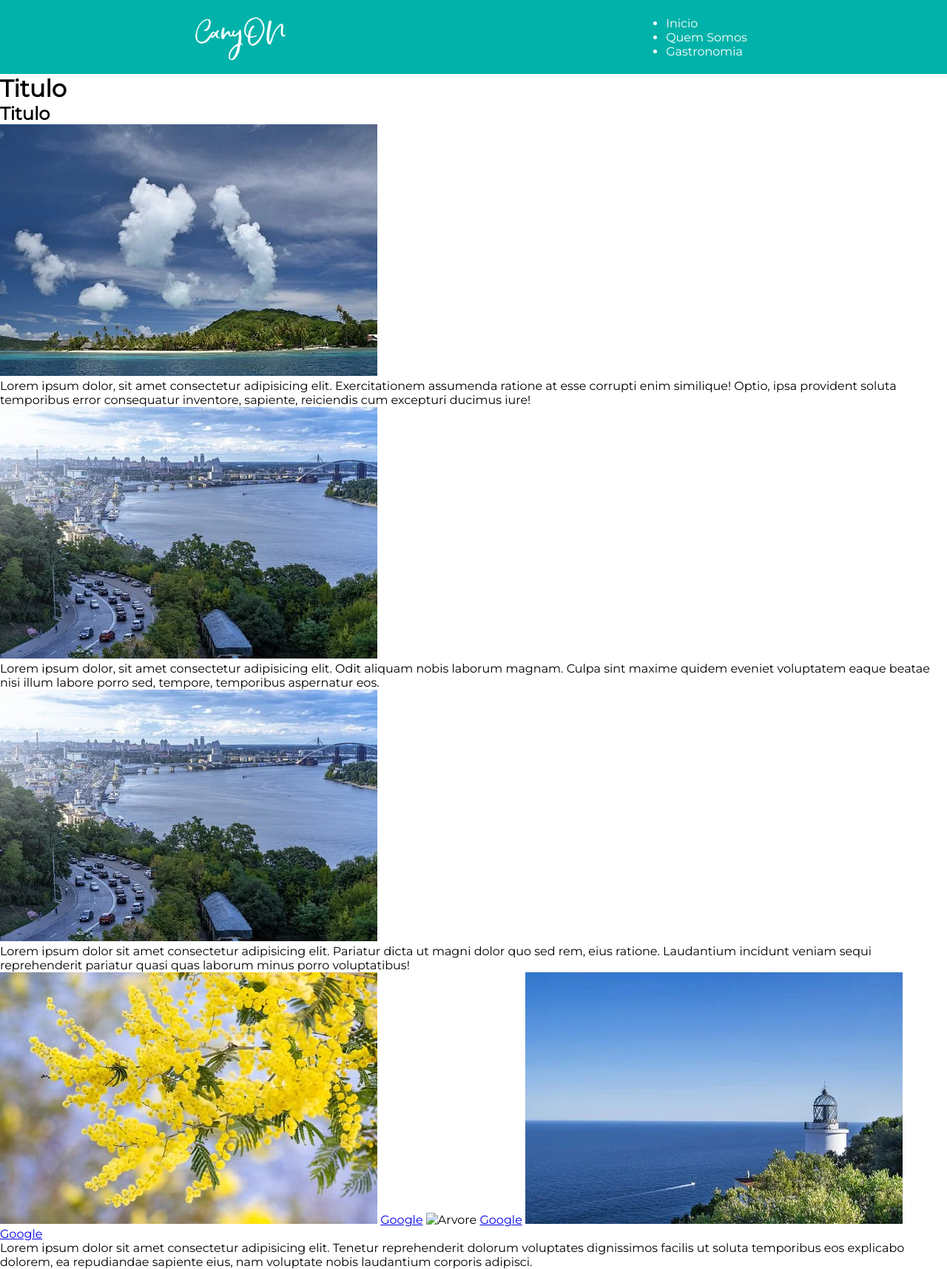
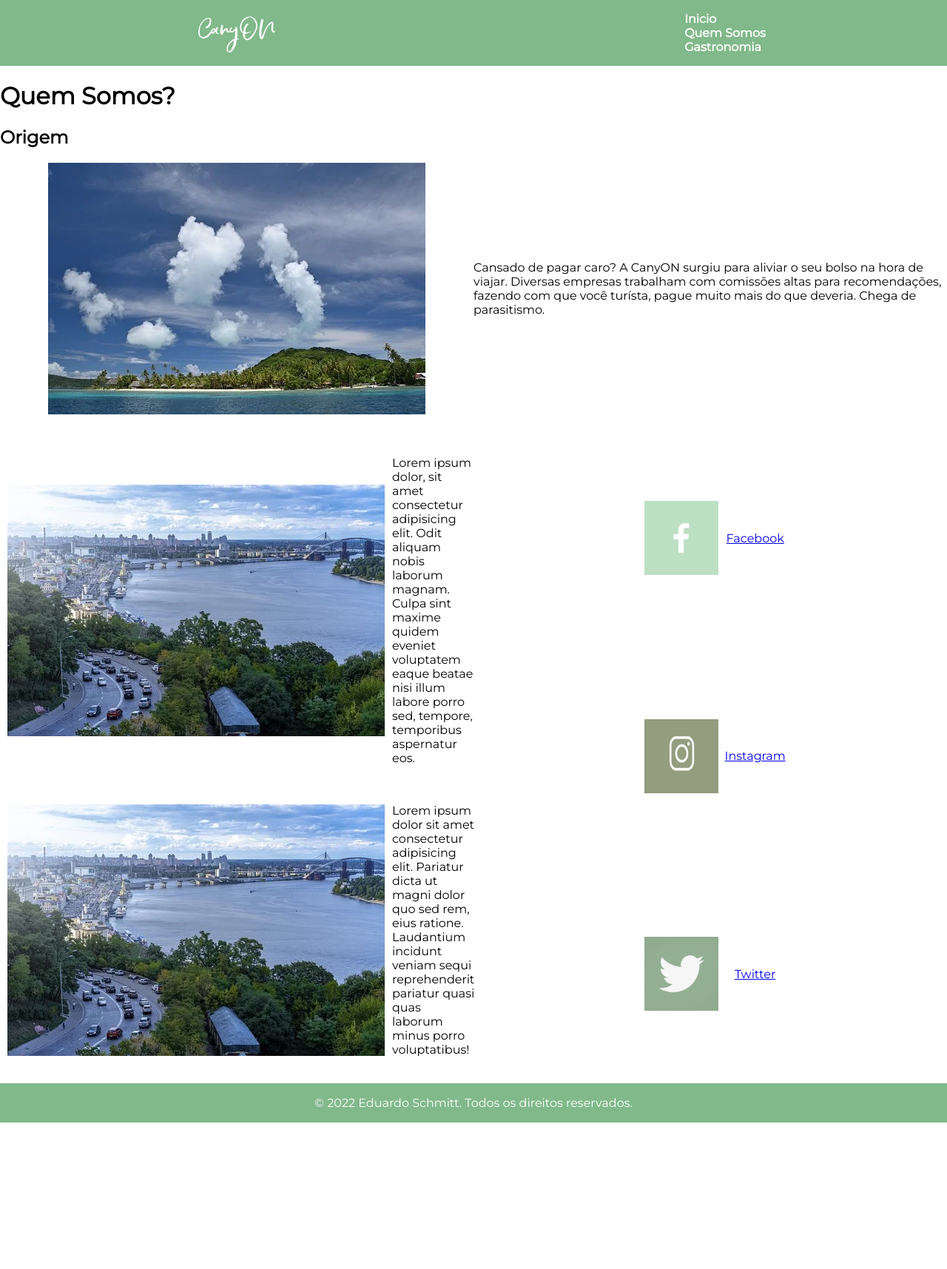
Before and after one commit to eduardoschmitt/CanyON, a plain HTML site: page who.html in a window 1280 px wide. Shown: the whole page at 74% size. After the commit the page ends 1517 px from the top, so only its background shows below. Drawn offline with Linux system fonts and the light colour scheme.

Commit message:
Estilização e correção

```diff
--- /dev/null
+++ b/styles/style-who.css
@@ -0,0 +1,39 @@
+.origem {
+    display: grid;
+    place-items: center;
+    grid-template-columns: 1fr 1fr;
+    padding: 0 0 20px 0;
+}
+
+/* =~=~=~=~ Meia seção =~=~=~=~ */
+.separar {
+    display: grid;
+    grid-template-columns: 1fr 1fr;
+}
+
+.info {
+    display: grid;
+    place-items: center;
+    padding: 10px;
+    grid-template-columns: 1fr 1fr;
+}
+
+.info p {
+    padding: 10px;
+}
+
+.social {
+    display: grid;
+    place-items: center;
+}
+
+.social img {
+    height: 100px;
+    width: 100px;
+}
+
+.social section {
+    display: grid;
+    grid-template-columns: 1fr 1fr;
+    place-items: center;
+}
--- a/styles/style.css
+++ b/styles/style.css
@@ -1,34 +1,75 @@
+/* Cores que possívelmente vou usar
+   Verde Água rgb(0, 178, 169) */
+
 * {
-    font-family: 'Montserrat', sans-serif;
-    margin: 0;
-    padding: 0;
+    box-sizing: border-box;
 }
 
-header {
+/* =~=~=~=~ Corpo da Página =~=~=~=~ */
+body {
+    font-family: 'Montserrat', sans-serif;
+    margin: 0 auto;
+    padding: 0;
+    width: 100%;
+    height: 100%;
+}
+
+/* =~=~=~=~ Cabeçalho e Menu =~=~=~=~ */
+.cabecalho {
     display: grid;
     grid-template-columns: 1fr 1fr;
     place-items: center;
-    background-color: rgb(0, 178, 169);
-    height: 80px;
-    padding: 10px;
+    background-color: rgb(129, 185, 138);
 }
 
 .cabecalho img {
     width: 20%;
+    padding: 10px;
 }
 
 .menu li {
     color: white;
 }
 
-.principal {
-    display: grid;
-    place-items: center;
-    grid-template-columns: 1fr 1fr;
-    padding: 5%;
+ul {
+    list-style-type: none;
 }
 
 li a {
+    font-weight: bold;
     text-decoration: none;
     color: white;
 }
+
+/* =~=~=~=~ Escopo =~=~=~=~ */
+.principal { /* Escopo e Escopo Lateral*/
+    display: grid;
+    place-items: center;
+    grid-template-columns: 3fr 1fr;
+}
+
+.escopo {
+    padding: 25px 10px;
+}
+
+/* =~=~=~=~ Escopo Lateral =~=~=~=~ */
+.escopo-lateral {
+    padding: 0 20px;
+}
+
+/* =~=~=~=~ Escopo Lateral =~=~=~=~ */
+.introducao h1{
+    font-size: 100px;
+}
+
+.intro-frase {
+    padding: 0 0 50px 0;
+}
+
+/* =~=~=~=~ Footer =~=~=~=~ */
+footer {
+    text-align: center;
+    padding: 1px;
+    background-color: rgb(129, 185, 138);
+    color: white;
+}
--- a/who.html
+++ b/who.html
@@ -5,6 +5,7 @@
     <meta name="author" content="Eduardo Schmitt">
     <meta name="discription" content="Guia Turístico de Praia Grande (SC)">
     <link rel="stylesheet" href="styles/style.css">
+    <link rel="stylesheet" href="styles/style-who.css">
     <link rel="preconnect" href="https://fonts.googleapis.com">
     <link rel="preconnect" href="https://fonts.gstatic.com" crossorigin>
     <link href="https://fonts.googleapis.com/css2?family=Montserrat&display=swap" rel="stylesheet">
@@ -23,35 +24,43 @@
         </nav>
     </header>
     <main>
-        <h1>Titulo</h1>
+        <h1>Quem Somos?</h1>
         <!-- Página principal -->
         <article>
-            <h2>Titulo</h2>
+            <h2>Origem</h2>
             <!-- Seção 1 -->
-            <section>
+            <section class="origem">
                 <img src="imagens/ceu.webp" alt="Céu">
-                <p>Lorem ipsum dolor, sit amet consectetur adipisicing elit. Exercitationem assumenda ratione at esse corrupti enim similique! Optio, ipsa provident soluta temporibus error consequatur inventore, sapiente, reiciendis cum excepturi ducimus iure!</p>
+                <p>Cansado de pagar caro? A CanyON surgiu para aliviar o seu bolso na hora de viajar. Diversas empresas trabalham com comissões altas para recomendações, fazendo com que você turísta, pague muito mais do que deveria. Chega de parasitismo. </p>
             </section>
-            <!-- Meia Seção -->
-            <section>
+            <article class="separar">
+                <section class="info">
                     <img src="imagens/4.webp" alt="Paisagem">
                     <p>Lorem ipsum dolor, sit amet consectetur adipisicing elit. Odit aliquam nobis laborum magnam. Culpa sint maxime quidem eveniet voluptatem eaque beatae nisi illum labore porro sed, tempore, temporibus aspernatur eos.</p>
                     <img src="imagens/4.webp" alt="Paisagem">
                     <p>Lorem ipsum dolor sit amet consectetur adipisicing elit. Pariatur dicta ut magni dolor quo sed rem, eius ratione. Laudantium incidunt veniam sequi reprehenderit pariatur quasi quas laborum minus porro voluptatibus!</p>
                 </section>
                 <!-- Meia Seção 2 -->
+                <section class="social">
                     <section>
-                <img src="imagens/flor.webp" alt="Flor">
-                <a href="https://www.google.com.br/">Google</a>
-                <img src="imagens/arvore.jpg" alt="Arvore">
-                <a href="https://www.google.com.br/">Google</a>
-                <img src="imagens/5.webp" alt="Paisagem">
-                <a href="https://www.google.com.br/">Google</a>
+                        <img src="imagens/facebook.jpg" alt="Facebook Logo">
+                        <a href="https://www.google.com.br/">Facebook</a>
                     </section>
+                    <section>
+                        <img src="imagens/instagram.jpg" alt="Instagram Logo">
+                        <a href="https://www.google.com.br/">Instagram</a>
+                    </section>
+                    <section>
+                        <img src="imagens/twitter.jpg" alt="Twitter Logo">
+                        <a href="https://www.google.com.br/">Twitter</a>
+                    </section>
+                </section>
+            </article>
+            <!-- Meia Seção -->
         </article>
     </main>
     <footer>
-        <p>Lorem ipsum dolor sit amet consectetur adipisicing elit. Tenetur reprehenderit dolorum voluptates dignissimos facilis ut soluta temporibus eos explicabo dolorem, ea repudiandae sapiente eius, nam voluptate nobis laudantium corporis adipisci.</p>
+        <p>&copy 2022 Eduardo Schmitt. Todos os direitos reservados.</p>
     </footer>
 </body>
 </html>
```
Also changed, not shown: gastronomy.html (+4 -3 lines), index.html (+13 -16 lines), styles/style-gastronomy.css (added, +10 -0 lines), imagens/Aparados_da_Serra_em_Praia_Grande,_SC.jpg (added), imagens/facebook.jpg (added), imagens/instagram.jpg (added), imagens/twitter.jpg (added). Lines whose indentation alone changed are shown as unchanged.
